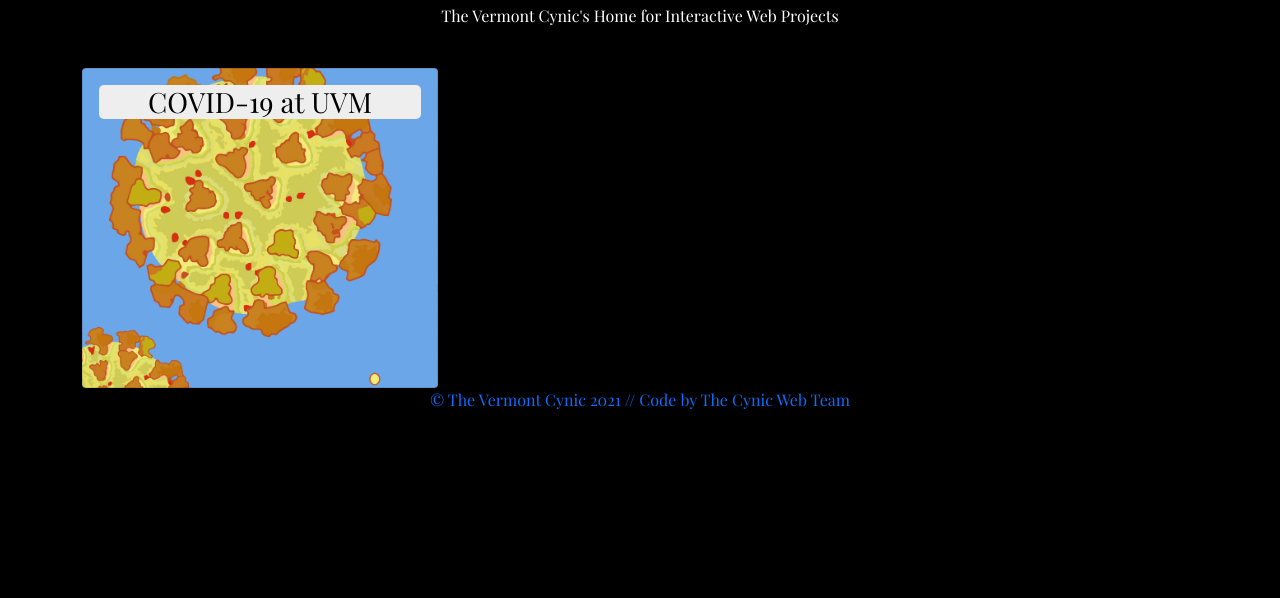
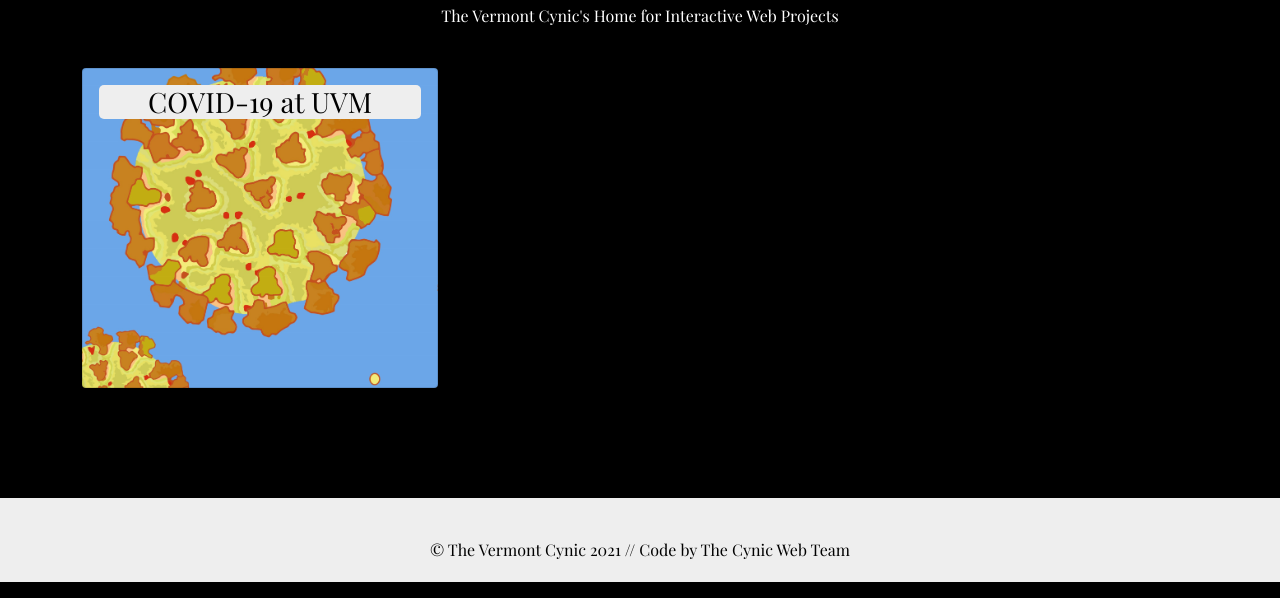
Before and after one commit to The-Vermont-Cynic/cynic-projects, a plain HTML site: page index.html in a window 1280 px wide. Shown: the part 280-878 px from the top of the page. Before the commit the page ends 800 px from the top, so only its background shows below. Drawn offline with nearby package versions, Linux system fonts and the light colour scheme.

Commit message:
Footer background and spacing

```diff
--- a/index.html
+++ b/index.html
@@ -32,8 +32,8 @@
       </div>
     </div>
 
-    <section class="footer">
-      <p class="footer text">
+    <div class="footer">
+      <p class="footer-text">
         <a href="https://vtcynic.com">
           &copy The Vermont Cynic 2021 //
         </a>
@@ -41,7 +41,7 @@
           Code by The Cynic Web Team
         </a>
       </p>
-    </section>
+    </div>
 
 
     <!-- Option 1: Bootstrap Bundle with Popper -->
--- a/main.css
+++ b/main.css
@@ -33,6 +33,10 @@
 }
 */
 
+.container {
+    min-height: calc(60vh - 50px);
+}
+
 .covid {
     background-image: url("covid-bg-cover.jpg");
     background-size: 400%;
@@ -57,3 +61,20 @@
     width: 10%;
     padding-top: 100px;
 }
+
+
+.footer {
+    height: 10%;
+    background-color: #EEE;
+    padding-top: 20px;
+}
+
+.footer a {
+    text-decoration: none;
+    color: black;
+}
+
+.footer-text {
+    padding-top: 20px;
+    padding-bottom: 20px;
+}
```
